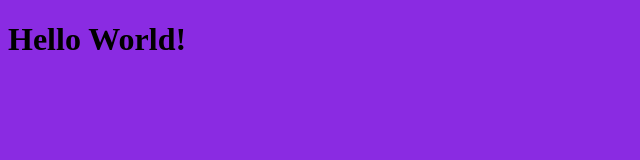
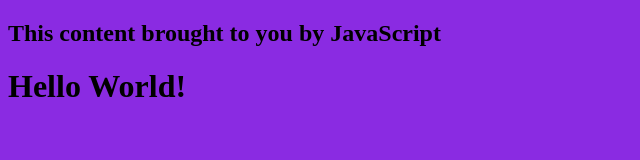
Before and after one commit to ryanMlindner/se-prep-final-website, a plain HTML site: page index.html in a window 1280 px wide. Shown: the whole page, without its empty margins (0-640 px from the left). Drawn offline with Linux system fonts and the light colour scheme.

Commit message:
js added

```diff
--- a/index.html
+++ b/index.html
@@ -5,6 +5,7 @@
     <title>Totally Never Done This Before</title>
   </head>
   <body>
+    <script src="./script.js"></script>
     <h1>Hello World!</h1>
   </body>
 </html>
--- /dev/null
+++ b/script.js
@@ -0,0 +1,3 @@
+const h2 = document.createElement("h2");
+h2.textContent = "This content brought to you by JavaScript";
+document.querySelector("body").appendChild(h2);
```
